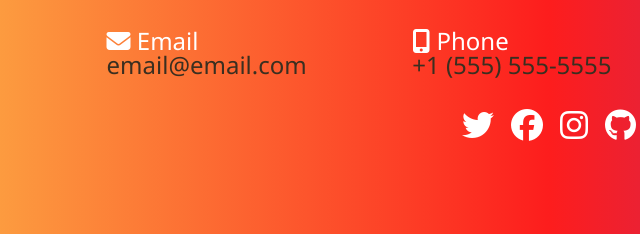
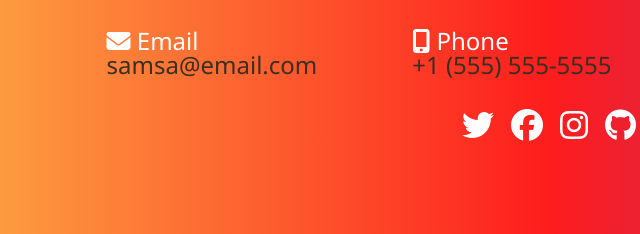
Before and after one commit to SamZaro/portfolio, a plain HTML site: page contact.html in a window 1280 px wide. Shown: the part 371-605 px from the top of the page, 91-731 px from the left. Drawn offline with Linux system fonts and the light colour scheme.

Commit message:
aanpassing

```diff
--- a/contact.html
+++ b/contact.html
@@ -46,7 +46,7 @@
       <div class="contact__list">
         <div class="contact__email">
           <i class="fas fa-envelope"></i> Email
-          <div class="text-secondary">email@email.com</div>
+          <div class="text-secondary">samsa@email.com</div>
         </div>
         <div class="contact__phone">
           <i class="fas fa-mobile-alt"></i> Phone
```
